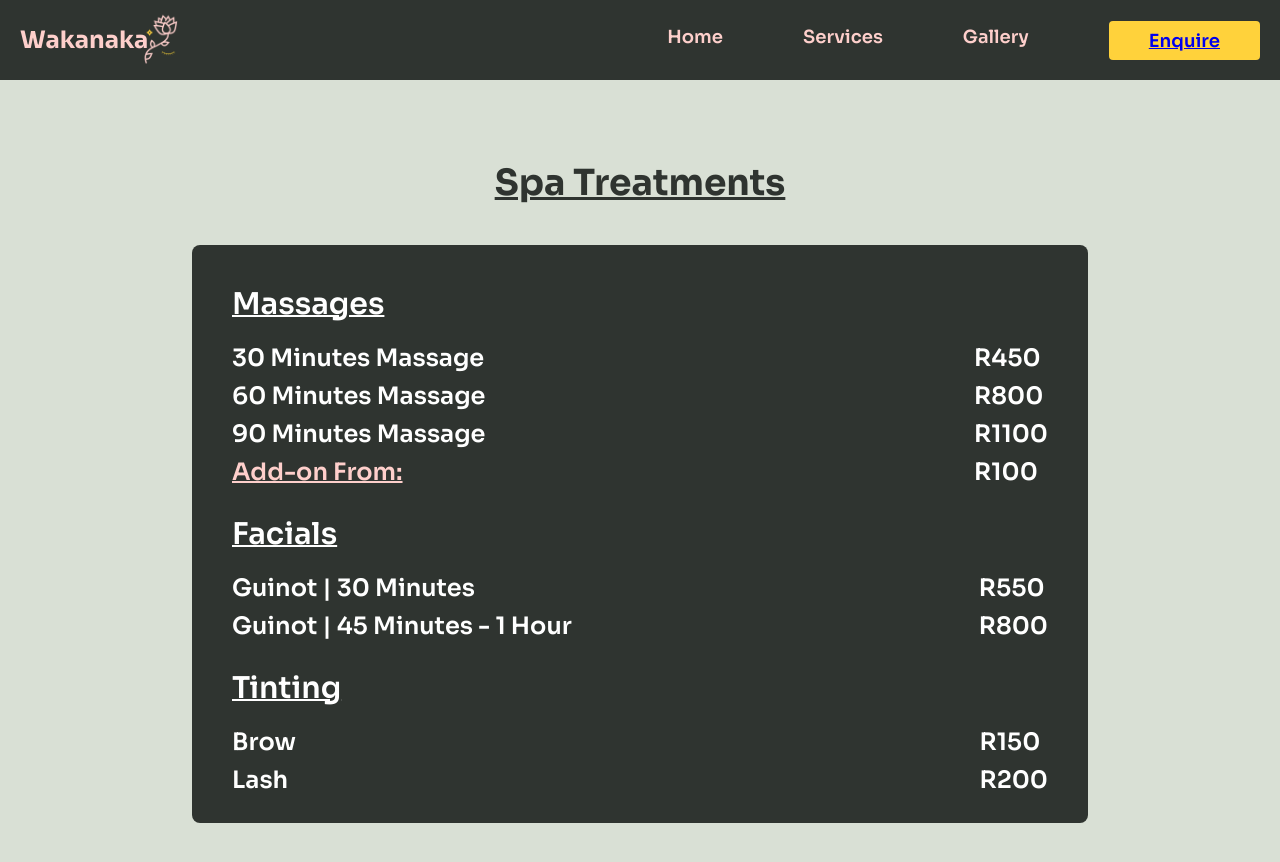
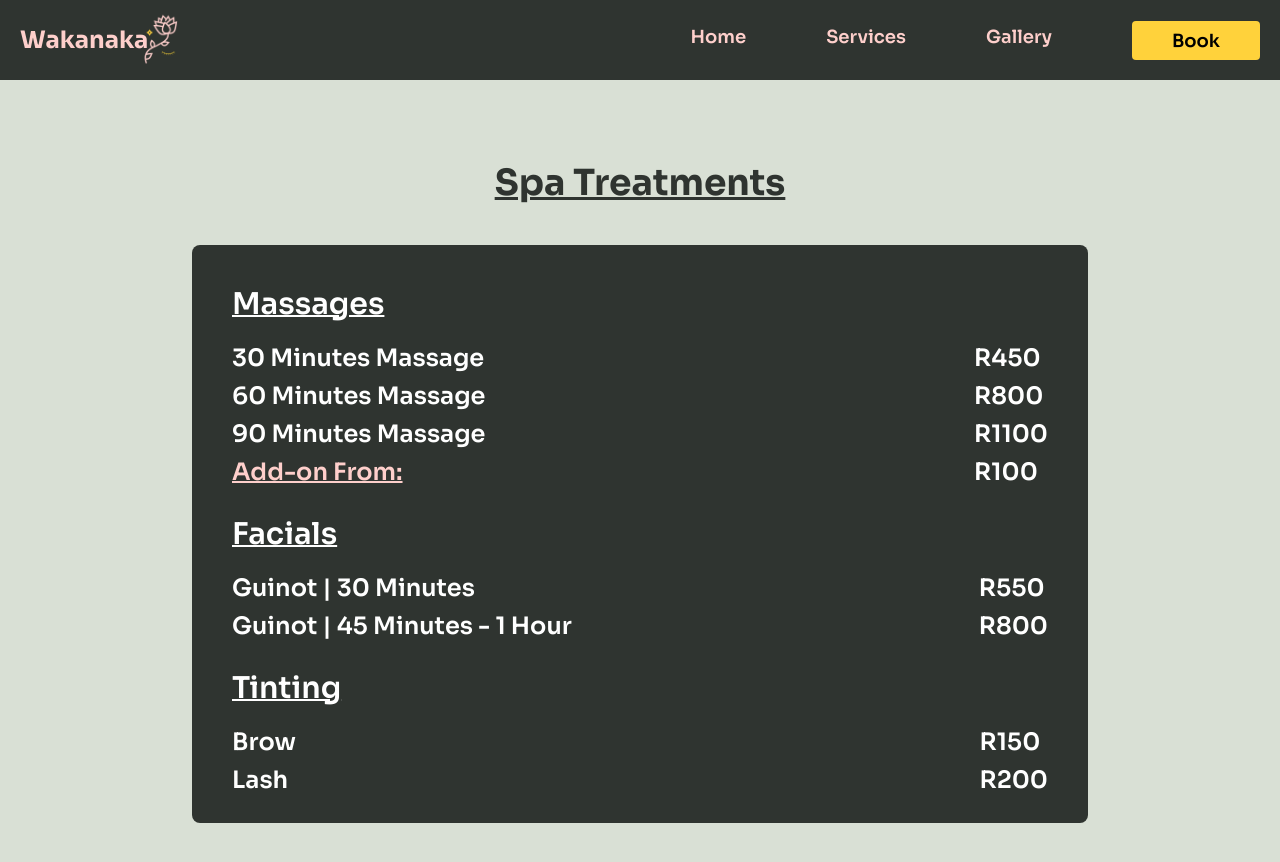
Before and after one commit to Seanjohnferesi/Wakanaka-Website-React-PT2, a React (Vite) app: page /spa-treatments in a window 1280 px wide. Shown: the top 862 px of the page. Built offline with nearby package versions, Linux system fonts and the light colour scheme.

Commit message:
feat: when button is pressed it takes you to an external app

```diff
--- a/src/components/Header.jsx
+++ b/src/components/Header.jsx
@@ -20,8 +20,9 @@ function Header() {
                     <li onClick={() => navigate("/services")}>Services</li>
                     <li onClick={() => navigate("/gallery")}>Gallery</li>
                 </ul>
-                {/* <button className="book-btn">Book</button> */}
-                <a href="https://wa.me/message/IEQ7TPG6URGHO1" className="book-btn" target="_blank">Enquire</a>
+                <button className="book-btn"
+                    onClick={() => window.location.href = "https://wa.me/message/IEQ7TPG6URGHO1"}
+                >Book</button>
             </nav>
         </header>
     )
--- a/src/components/WhyChooseUs.jsx
+++ b/src/components/WhyChooseUs.jsx
@@ -10,11 +10,15 @@ function WhyChooseUs () {
                     Enjoy professional care in the comfort of your home,<br/>
                     without the hassle of traveling.
                 </h2>
-                <button>Book</button>
+                <button
+                    onClick={() => window.location.href = "https://wa.me/message/IEQ7TPG6URGHO1"}
+                >Book</button>
                 {/* <div className="delivery-container">
-                    <img src={car} alt={car} />
-                    <img src={house} alt={house} />
+                    <img className="delivery-icon" src={car} alt={car} />
                 </div> */}
+
+                <p>Call out fees apply : R200 </p>
+                <p>Doubles After 5pm </p>
         </section>
     )
 }
```
